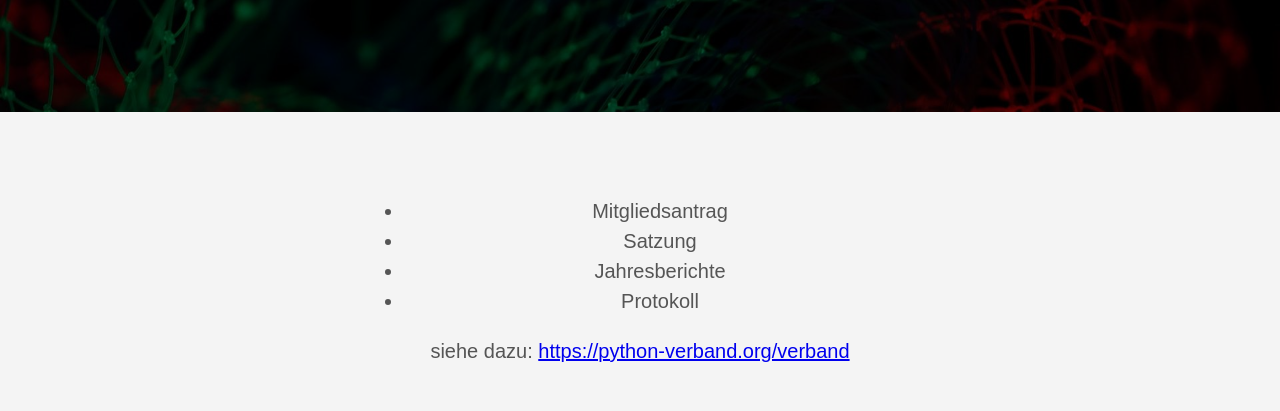
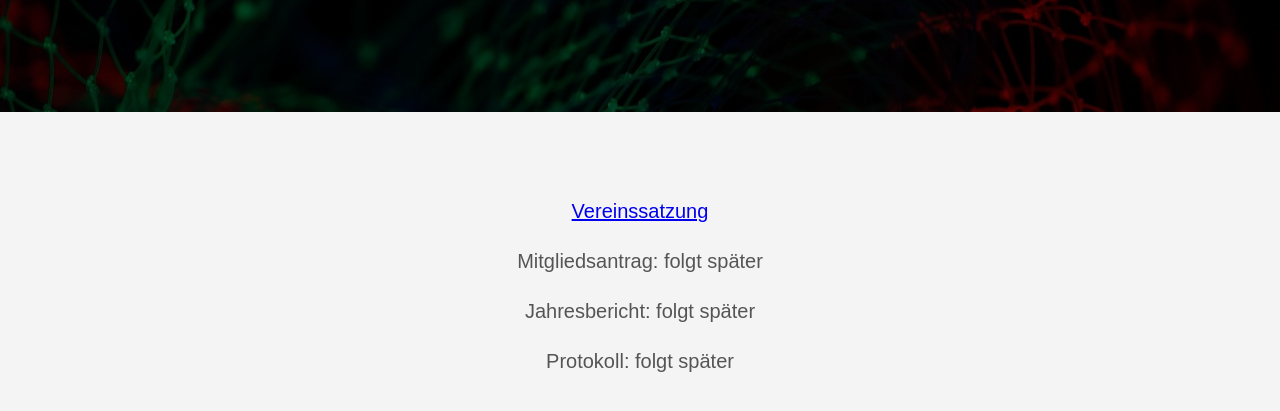
Before and after one commit to gretl-assoc/gretl-assoc.github.io, a plain HTML site: page docs/index.html in a window 1280 px wide. Shown: the part 385-796 px from the top of the page. Drawn offline with Linux system fonts and the light colour scheme.

Commit message:
add link to bylaws

```diff
--- a/docs/index.html
+++ b/docs/index.html
@@ -166,13 +166,10 @@
     <main class="pb7" role="main">
 
   <article class="pa3 pa4-ns nested-copy-line-height nested-img">
-    <section class="cf ph3 ph5-l pv3 pv4-l f4 tc-l center measure-wide lh-copy mid-gray"><ul>
-<li>Mitgliedsantrag</li>
-<li>Satzung</li>
-<li>Jahresberichte</li>
-<li>Protokoll</li>
-</ul>
-<p>siehe dazu: <a href="https://python-verband.org/verband">https://python-verband.org/verband</a></p>
+    <section class="cf ph3 ph5-l pv3 pv4-l f4 tc-l center measure-wide lh-copy mid-gray"><p><a href="https://github.com/gretl-assoc/documents/blob/main/satzung/Satzung.pdf">Vereinssatzung</a></p>
+<p>Mitgliedsantrag: folgt später</p>
+<p>Jahresbericht: folgt später</p>
+<p>Protokoll: folgt später</p>
 </section>
     <section class="flex-ns flex-wrap justify-around mt5">
 
```
Also changed, not shown: en/docs/index.html (+4 -6 lines).
